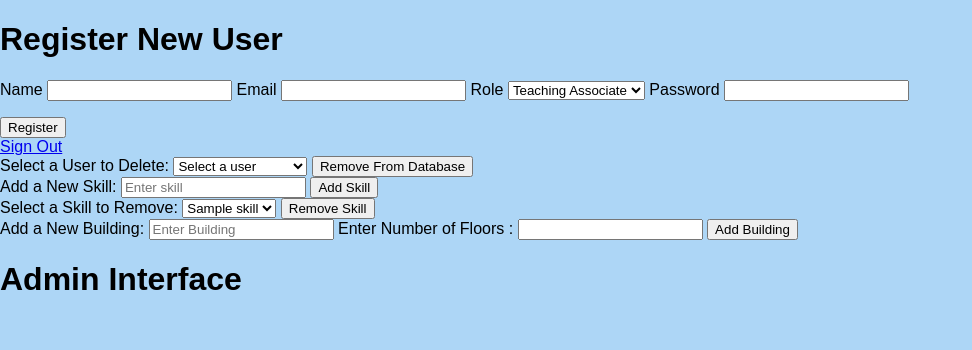
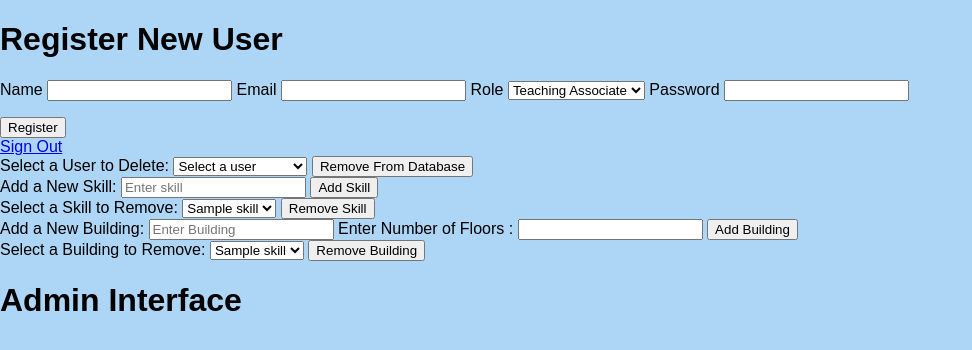
Before and after one commit to AlfieGormley/Teaching-Allocation-System, a Flask app: template templates/admin.html in a window 1280 px wide. Shown: the top 350 px of the page, without its empty margins (0-972 px from the left). Run offline with Flask 3, Linux system fonts and the light colour scheme; the template is opened without the code that fills it: most values are stand-ins (such as "Sample title", 1, 10 or a date in 2020).

Commit message:
Fixed Datatype Issue in buildings
Number of floors is now stored as an integer rather than a string

```diff
--- a/templates/admin.html
+++ b/templates/admin.html
@@ -96,6 +96,21 @@
             </form>
 
 
+            <form name="remove_building_form" method="POST">
+
+                <label for="remove_building">Select a Building to Remove:</label>
+
+                <select name="building" id="buildings">
+
+                    {% for skill in compsci_skills %}
+                    <option value="{{ skill['_id'] }}">{{ skill['name'] }}</option>
+                    {% endfor %}
+                </select>
+
+                <input type="submit" value="Remove Building" class="btn">
+            </form>
+
+
 
 
 
--- a/user/models.py
+++ b/user/models.py
@@ -285,9 +285,7 @@ class User:
     def add_building(self):
 
         new_building = request.form.get("new_building")
-        floors = request.form.get("floors")
-        print("Data from form:", new_building, floors)
-
+        floors = int(request.form.get("floors"))
 
         new_building_doc = {
             "_id": uuid.uuid4().hex,
@@ -297,6 +295,4 @@ class User:
 
         db.buildings.insert_one(new_building_doc)
 
-
-
         return jsonify(success=True, message="New Building Stored Successfully")
```
